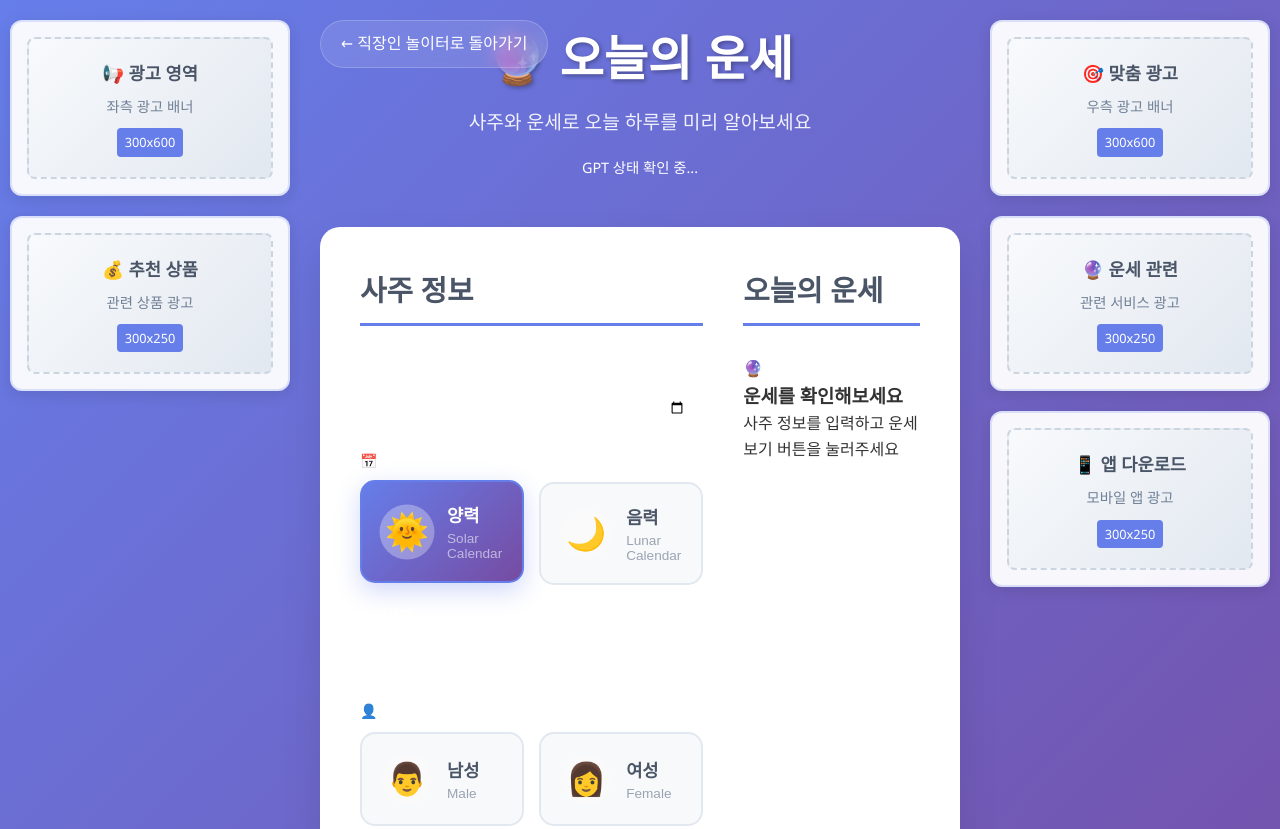
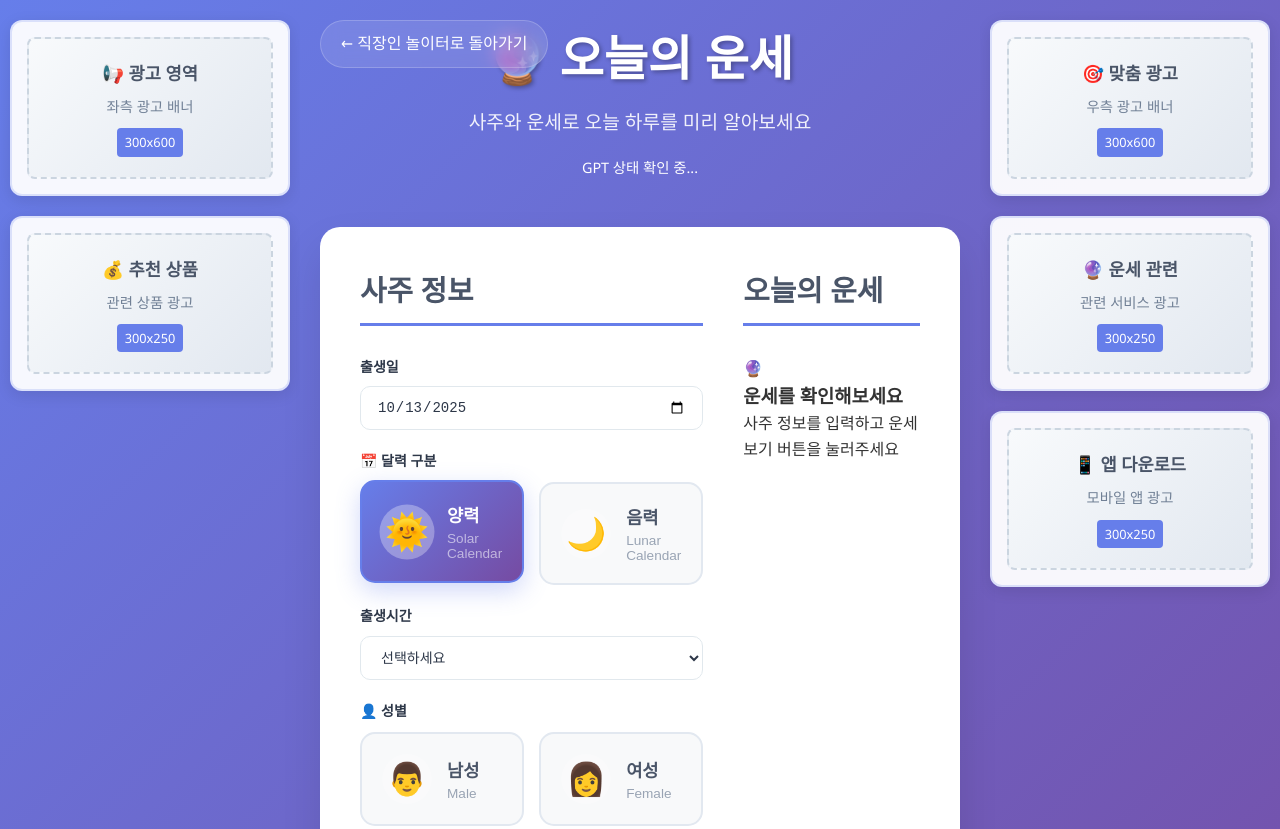
Before and after one commit to jmYoo1214/EmploymentsSaju, a website: page fortune.html in a window 1280 px wide. Shown: the top 829 px of the page. Drawn offline with Linux system fonts and the light colour scheme; no server answers.

Commit message:
Fix white text on white background issue in calculator forms
- Change input group label color from rgba(255,255,255,0.9) to #2d3748
- Change input field background from rgba(255,255,255,0.1) to white
- Change input field text color from white to #2d3748
- Change input field border from rgba(255,255,255,0.3) to #e1e8ed
- Update focus states to use proper contrast colors
- Change placeholder color from rgba(255,255,255,0.5) to #a0aec0
- Ensure all text is visible on white backgrounds

```diff
--- a/style.css
+++ b/style.css
@@ -2514,7 +2514,7 @@ footer {
 
 .input-group label {
   display: block;
-  color: rgba(255, 255, 255, 0.9);
+  color: #2d3748;
   font-weight: 600;
   margin-bottom: 8px;
   font-size: 14px;
@@ -2524,10 +2524,10 @@ footer {
 .input-group select {
   width: 100%;
   padding: 12px 16px;
-  background: rgba(255, 255, 255, 0.1);
-  border: 1px solid rgba(255, 255, 255, 0.3);
+  background: white;
+  border: 1px solid #e1e8ed;
   border-radius: 10px;
-  color: white;
+  color: #2d3748;
   font-size: 14px;
   transition: all 0.3s ease;
 }
@@ -2535,13 +2535,13 @@ footer {
 .input-group input:focus,
 .input-group select:focus {
   outline: none;
-  border-color: #ff6b6b;
-  background: rgba(255, 255, 255, 0.15);
-  box-shadow: 0 0 0 3px rgba(255, 107, 107, 0.2);
+  border-color: #667eea;
+  background: white;
+  box-shadow: 0 0 0 3px rgba(102, 126, 234, 0.1);
 }
 
 .input-group input::placeholder {
-  color: rgba(255, 255, 255, 0.5);
+  color: #a0aec0;
 }
 
 .time-input-container {
```
